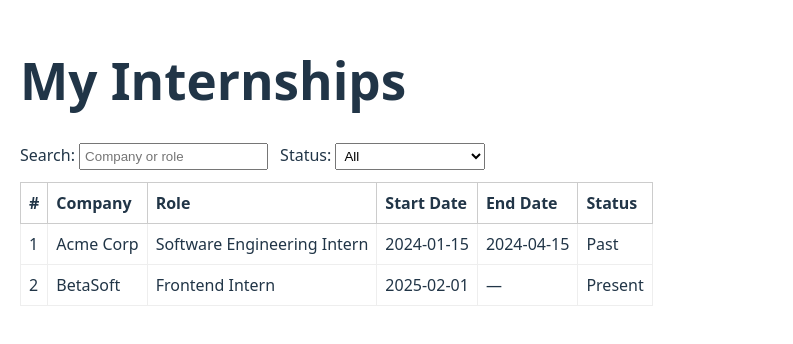
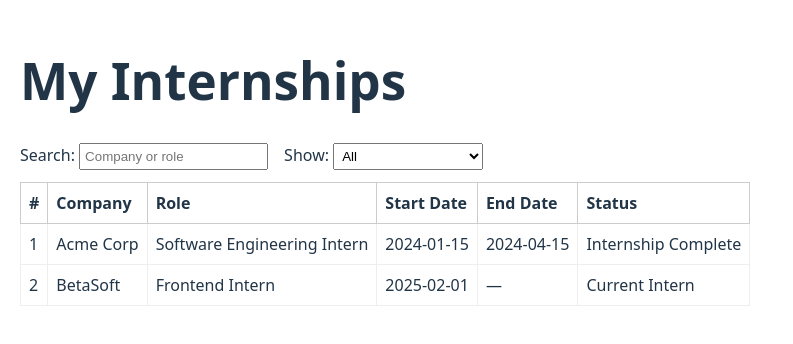
Before and after one commit to mennazeineldin11/SE_Team, a React (Vite) app in the folder frontend/: page / in a window 1280 px wide. Shown: the part 238-582 px from the top of the page, without its empty margins (0-793 px from the left). Built offline with nearby package versions, Linux system fonts and the light colour scheme.

Commit message:
feat: filter internships by current intern vs. internship complete

```diff
--- a/frontend/src/components/InternshipList.jsx
+++ b/frontend/src/components/InternshipList.jsx
@@ -4,27 +4,22 @@ import React, { useState } from 'react';
 import internships from '../data/internships.json';
 
 export default function InternshipList() {
-  // —1— State for search term and status filter
-  const [searchTerm, setSearchTerm]       = useState('');
+  // 1️⃣ State for search term and status filter
+  const [searchTerm, setSearchTerm]     = useState('');
   const [statusFilter, setStatusFilter] = useState('All');
 
-  // Map the user‐facing filter names to our data.status values
-  const statusMap = {
-    'Current Intern': 'Present',
-    'Internship Complete': 'Past'
-  };
-
-  // —2— Compute filtered list before rendering
+  // 2️⃣ Compute filtered list before rendering
   const filtered = internships.filter(item => {
-    // Search matches company OR position
+    // Search: match company or role (case-insensitive)
     const matchesSearch =
       item.company.toLowerCase().includes(searchTerm.toLowerCase()) ||
       item.position.toLowerCase().includes(searchTerm.toLowerCase());
 
-    // Status filter: All, Current Intern, or Internship Complete
+    // Status: All / Current Intern (Present) / Internship Complete (Past)
     const matchesStatus =
       statusFilter === 'All' ||
-      item.status === statusMap[statusFilter];
+      (statusFilter === 'Current Intern' && item.status === 'Present') ||
+      (statusFilter === 'Internship Complete' && item.status === 'Past');
 
     return matchesSearch && matchesStatus;
   });
@@ -33,20 +28,20 @@ export default function InternshipList() {
     <div style={{ padding: 20 }}>
       <h1>My Internships</h1>
 
-      {/* —3— Search box & status dropdown */}
+      {/* 3️⃣ Search input & status dropdown */}
       <div style={{ marginBottom: 12 }}>
-        <label>
+        <label style={{ marginRight: 16 }}>
           Search:{' '}
           <input
             type="text"
             value={searchTerm}
             onChange={e => setSearchTerm(e.target.value)}
             placeholder="Company or role"
-            style={{ marginRight: 12, padding: 4 }}
+            style={{ padding: 4 }}
           />
         </label>
         <label>
-          Status:{' '}
+          Show:{' '}
           <select
             value={statusFilter}
             onChange={e => setStatusFilter(e.target.value)}
@@ -59,7 +54,7 @@ export default function InternshipList() {
         </label>
       </div>
 
-      {/* —4— Internships table */}
+      {/* 4️⃣ Internships table */}
       <table
         style={{
           width: '100%',
@@ -89,7 +84,9 @@ export default function InternshipList() {
               <td style={{ border: '1px solid #eee', padding: 8 }}>
                 {item.endDate || '—'}
               </td>
-              <td style={{ border: '1px solid #eee', padding: 8 }}>{item.status}</td>
+              <td style={{ border: '1px solid #eee', padding: 8 }}>
+                {item.status === 'Present' ? 'Current Intern' : 'Internship Complete'}
+              </td>
             </tr>
           ))}
         </tbody>
```
